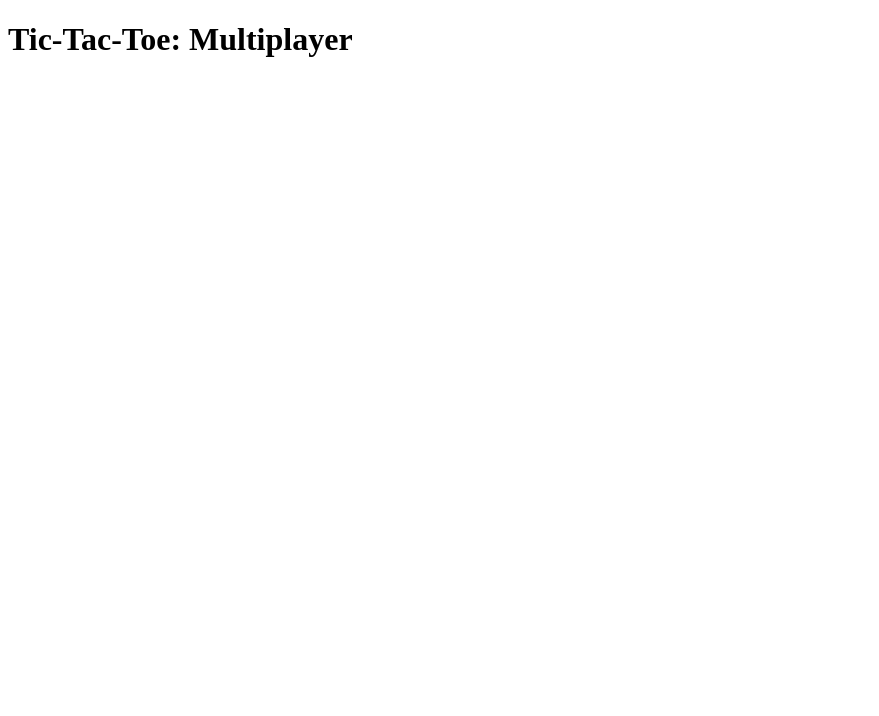
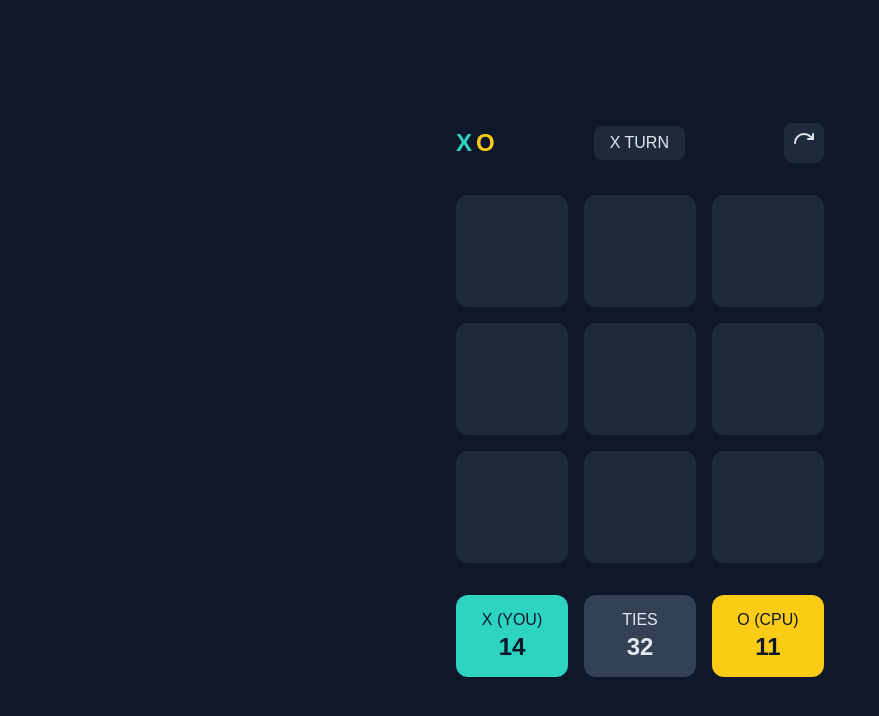
Before and after one commit to Sozo-Technologies/TicTacToe-Multiplayer, a plain HTML site: page index.html in a window 1280 px wide. Shown: the whole page, without its empty margins (0-879 px from the left). Drawn offline with Linux system fonts and the light colour scheme.

Commit message:
Tic|Tac|Toe

```diff
--- a/index.html
+++ b/index.html
@@ -3,9 +3,57 @@
 <head>
     <meta charset="UTF-8">
     <meta name="viewport" content="width=device-width, initial-scale=1.0">
-    <title>Document</title>
+    <title>Tic Tac Toe</title>
+ <link rel="stylesheet" href="style.css">
 </head>
 <body>
-    <h1>Tic-Tac-Toe: Multiplayer</h1>
+    <div class="container">
+        <!-- Header -->
+        <div class="header">
+            <div class="logo">
+                <span class="x-color">X</span>
+                <span class="o-color">O</span>
+            </div>
+            <div class="turn-indicator">
+                <span id="current-turn">X</span> TURN
+            </div>
+            <button id="reset-btn">
+                <svg xmlns="http://www.w3.org/2000/svg" width="24" height="24" viewBox="0 0 24 24" fill="none" stroke="currentColor" stroke-width="2" stroke-linecap="round" stroke-linejoin="round">
+                    <path d="M3 12a9 9 0 0 1 9-9 9.75 9.75 0 0 1 6.74 2.74L21 8"/>
+                    <path d="M21 3v5h-5"/>
+                </svg>
+            </button>
+        </div>
+
+        <!-- Game Board -->
+        <div class="board">
+            <button class="cell" data-index="0"></button>
+            <button class="cell" data-index="1"></button>
+            <button class="cell" data-index="2"></button>
+            <button class="cell" data-index="3"></button>
+            <button class="cell" data-index="4"></button>
+            <button class="cell" data-index="5"></button>
+            <button class="cell" data-index="6"></button>
+            <button class="cell" data-index="7"></button>
+            <button class="cell" data-index="8"></button>
+        </div>
+
+        <!-- Score -->
+        <div class="score-container">
+            <div class="score-box x-score">
+                <div>X (YOU)</div>
+                <div id="x-score" class="score">14</div>
+            </div>
+            <div class="score-box ties">
+                <div>TIES</div>
+                <div id="ties-score" class="score">32</div>
+            </div>
+            <div class="score-box o-score">
+                <div>O (CPU)</div>
+                <div id="o-score" class="score">11</div>
+            </div>
+        </div>
+    </div>
+    <script src="script.js"></script>
 </body>
 </html>
--- /dev/null
+++ b/style.css
@@ -0,0 +1,131 @@
+* {
+    margin: 0;
+    padding: 0;
+    box-sizing: border-box;
+}
+
+body {
+    background-color: #0f172a;
+    color: #e2e8f0;
+    font-family: Arial, sans-serif;
+    min-height: 100vh;
+    display: flex;
+    align-items: center;
+    justify-content: center;
+}
+
+.container {
+    width: 100%;
+    max-width: 400px;
+    padding: 1rem;
+}
+
+/* Header Styles */
+.header {
+    display: flex;
+    justify-content: space-between;
+    align-items: center;
+    margin-bottom: 2rem;
+}
+
+.logo {
+    font-size: 1.5rem;
+    font-weight: bold;
+    display: flex;
+    gap: 0.25rem;
+}
+
+.x-color {
+    color: #2dd4bf;
+}
+
+.o-color {
+    color: #facc15;
+}
+
+.turn-indicator {
+    background-color: #1e293b;
+    padding: 0.5rem 1rem;
+    border-radius: 0.5rem;
+}
+
+#reset-btn {
+    background-color: #1e293b;
+    color: #e2e8f0;
+    border: none;
+    padding: 0.5rem;
+    border-radius: 0.5rem;
+    cursor: pointer;
+    display: flex;
+    align-items: center;
+    justify-content: center;
+}
+
+#reset-btn:hover {
+    background-color: #334155;
+}
+
+/* Board Styles */
+.board {
+    display: grid;
+    grid-template-columns: repeat(3, 1fr);
+    gap: 1rem;
+    margin-bottom: 2rem;
+}
+
+.cell {
+    background-color: #1e293b;
+    border: none;
+    border-radius: 0.75rem;
+    aspect-ratio: 1;
+    cursor: pointer;
+    font-size: 2rem;
+    font-weight: bold;
+    color: inherit;
+    transition: background-color 0.2s;
+}
+
+.cell:hover {
+    background-color: #334155;
+}
+
+.cell.x {
+    color: #2dd4bf;
+}
+
+.cell.o {
+    color: #facc15;
+}
+
+/* Score Styles */
+.score-container {
+    display: grid;
+    grid-template-columns: repeat(3, 1fr);
+    gap: 1rem;
+    text-align: center;
+}
+
+.score-box {
+    padding: 1rem;
+    border-radius: 0.75rem;
+}
+
+.x-score {
+    background-color: #2dd4bf;
+    color: #0f172a;
+}
+
+.ties {
+    background-color: #334155;
+}
+
+.o-score {
+    background-color: #facc15;
+    color: #0f172a;
+}
+
+.score {
+    font-size: 1.5rem;
+    font-weight: bold;
+    margin-top: 0.25rem;
+}
```
